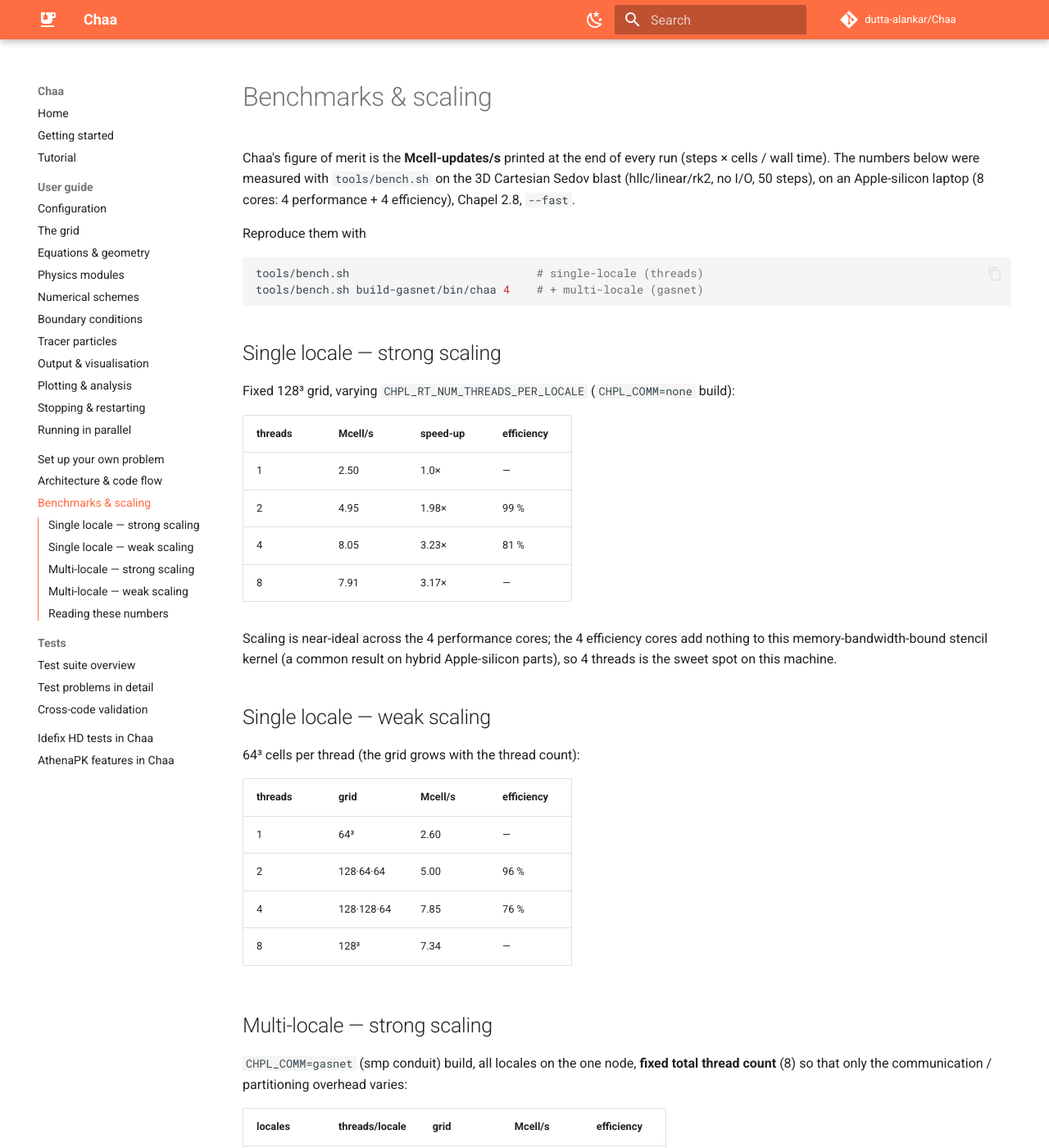
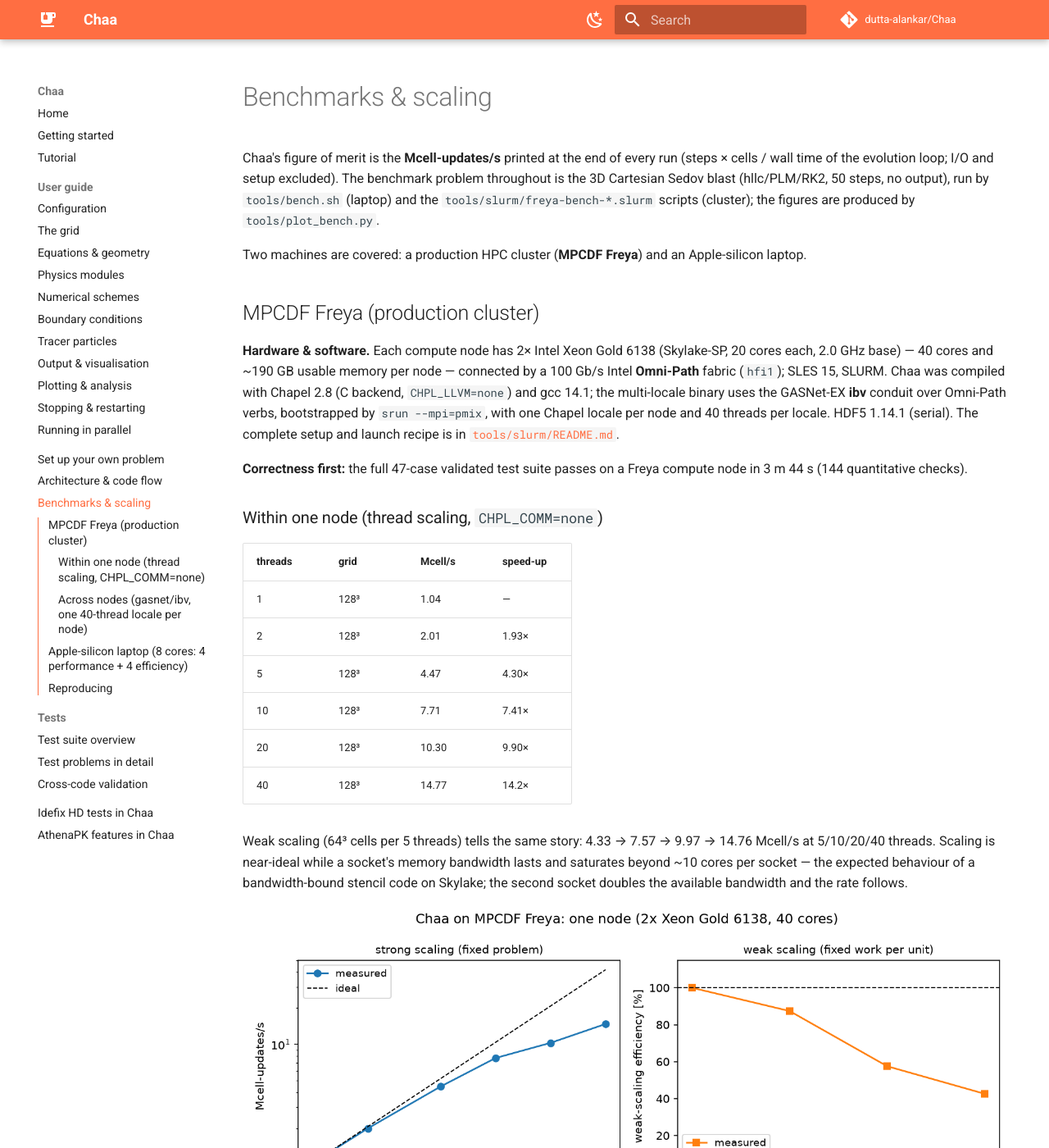
Before and after one commit to dutta-alankar/Chaa, an MkDocs documentation site: the page built from docs/benchmarks.md, in a window 1280 px wide and 1400 px high. Shown: the whole window at 82% size. Built offline with MkDocs 1.6.1 and Material for MkDocs 9.7.7, drawn with Linux system fonts in a browser that asks for light colours; comment, search, counter and statistics services are not loaded; some of the changed text lies outside the part shown.

Commit message:
Freya (MPCDF) cluster campaign: SLURM tooling, network-scale perf fixes, benchmark docs with plots
- tools/slurm/: complete Freya recipe (README.md walks through building
  Chapel single- and multi-locale with CHPL_LLVM=none + gasnet/ibv,
  building Chaa, and running single-/multi-locale jobs), sbatch
  templates for production runs, the test suite and the scaling
  campaigns; the multi-locale pattern launches chaa_real directly with
  srun --mpi=pmix (PMIx bootstrap; the Chapel launcher submits its own
  allocation and its ssh spawner is blocked on Freya) with
  CHPL_RT_MAX_HEAP_SIZE capped below the job cgroup limit.
- Two multi-locale performance fixes found on the real network
  (invisible on shared memory): restart/gather I/O now uses bulk
  per-plane slice transfers instead of element-wise remote reads
  (removed a ~64 s fixed cost), and the grid is block-split only along
  x1 so every halo plane is contiguous (the default 2x2x2 locale grid
  cut the memory-fastest axis into tiny strided RDMAs; 8-node strong
  throughput +42%, weak efficiency 57->65%).
- Mcell-updates/s now measures the evolution loop only; --commDiag=true
  prints per-locale CommDiagnostics for tuning.
- docs/benchmarks.md rewritten with the Freya campaign (hardware and
  software details, within-node 1.04->14.8 Mcell/s at 40 threads,
  across-node weak scaling to 44.1 Mcell/s on 512^3 over 8 Omni-Path
  nodes, 47/47 suite on a compute node) plus refreshed laptop numbers;
  scaling figures generated by the new tools/plot_bench.py; README and
  parallel/plotting pages updated.

Co-Authored-By: Claude Fable 5 <noreply@anthropic.com>

````diff
--- a/docs/benchmarks.md
+++ b/docs/benchmarks.md
@@ -1,91 +1,142 @@
 # Benchmarks & scaling
 
 Chaa's figure of merit is the **Mcell-updates/s** printed at the end of
-every run (steps × cells / wall time). The numbers below were measured
-with `tools/bench.sh` on the 3D Cartesian Sedov blast (hllc/linear/rk2,
-no I/O, 50 steps), on an Apple-silicon laptop (8 cores: 4 performance +
-4 efficiency), Chapel 2.8, `--fast`.
+every run (steps × cells / wall time of the evolution loop; I/O and
+setup excluded). The benchmark problem throughout is the 3D Cartesian
+Sedov blast (hllc/PLM/RK2, 50 steps, no output), run by
+`tools/bench.sh` (laptop) and the `tools/slurm/freya-bench-*.slurm`
+scripts (cluster); the figures are produced by `tools/plot_bench.py`.
 
-Reproduce them with
+Two machines are covered: a production HPC cluster (**MPCDF Freya**)
+and an Apple-silicon laptop.
 
-```sh
-tools/bench.sh                            # single-locale (threads)
-tools/bench.sh build-gasnet/bin/chaa 4    # + multi-locale (gasnet)
-```
+## MPCDF Freya (production cluster)
 
-## Single locale — strong scaling
+**Hardware & software.** Each compute node has 2× Intel Xeon Gold 6138
+(Skylake-SP, 20 cores each, 2.0 GHz base) — 40 cores and ~190 GB usable
+memory per node — connected by a 100 Gb/s Intel **Omni-Path** fabric
+(`hfi1`); SLES 15, SLURM. Chaa was compiled with Chapel 2.8 (C
+backend, `CHPL_LLVM=none`) and gcc 14.1; the multi-locale binary uses
+the GASNet-EX **ibv** conduit over Omni-Path verbs, bootstrapped by
+`srun --mpi=pmix`, with one Chapel locale per node and 40 threads per
+locale. HDF5 1.14.1 (serial). The complete setup and launch recipe is
+in [`tools/slurm/README.md`](https://github.com/dutta-alankar/Chaa/blob/main/tools/slurm/README.md).
 
-Fixed 128³ grid, varying `CHPL_RT_NUM_THREADS_PER_LOCALE`
-(`CHPL_COMM=none` build):
+**Correctness first:** the full 47-case validated test suite passes on
+a Freya compute node in 3 m 44 s (144 quantitative checks).
 
-| threads | Mcell/s | speed-up | efficiency |
+### Within one node (thread scaling, `CHPL_COMM=none`)
+
+| threads | grid | Mcell/s | speed-up |
 |---|---|---|---|
-| 1 | 2.50 | 1.0× | — |
-| 2 | 4.95 | 1.98× | 99 % |
-| 4 | 8.05 | 3.23× | 81 % |
-| 8 | 7.91 | 3.17× | — |
+| 1 | 128³ | 1.04 | — |
+| 2 | 128³ | 2.01 | 1.93× |
+| 5 | 128³ | 4.47 | 4.30× |
+| 10 | 128³ | 7.71 | 7.41× |
+| 20 | 128³ | 10.30 | 9.90× |
+| 40 | 128³ | 14.77 | 14.2× |
 
-Scaling is near-ideal across the 4 performance cores; the 4 efficiency
-cores add nothing to this memory-bandwidth-bound stencil kernel (a
-common result on hybrid Apple-silicon parts), so 4 threads is the sweet
-spot on this machine.
+Weak scaling (64³ cells per 5 threads) tells the same story: 4.33 →
+7.57 → 9.97 → 14.76 Mcell/s at 5/10/20/40 threads. Scaling is
+near-ideal while a socket's memory bandwidth lasts and saturates
+beyond ~10 cores per socket — the expected behaviour of a
+bandwidth-bound stencil code on Skylake; the second socket doubles the
+available bandwidth and the rate follows.
 
-## Single locale — weak scaling
+![Freya within-node scaling](assets/plots/freya-node-scaling.png)
 
-64³ cells per thread (the grid grows with the thread count):
+### Across nodes (gasnet/ibv, one 40-thread locale per node)
 
-| threads | grid | Mcell/s | efficiency |
-|---|---|---|---|
-| 1 | 64³ | 2.60 | — |
-| 2 | 128·64·64 | 5.00 | 96 % |
-| 4 | 128·128·64 | 7.85 | 76 % |
-| 8 | 128³ | 7.34 | — |
+Strong scaling, fixed 256³ box:
 
-## Multi-locale — strong scaling
+| locales (nodes) | Mcell/s | speed-up |
+|---|---|---|
+| 1 | 8.50 | — |
+| 2 | 12.21 | 1.44× |
+| 4 | 18.35 | 2.16× |
+| 8 | 18.52 | 2.18× |
 
-`CHPL_COMM=gasnet` (smp conduit) build, all locales on the one node,
-**fixed total thread count** (8) so that only the communication /
-partitioning overhead varies:
-
-| locales | threads/locale | grid | Mcell/s | efficiency |
-|---|---|---|---|---|
-| 1 | 8 | 128³ | 5.56 | — |
-| 2 | 4 | 128³ | 5.35 | 96 % |
-| 4 | 2 | 128³ | 4.98 | 90 % |
-
-Splitting the same box over 4 locales costs only ~10 %: the halo
-exchanges (`updateFluff()`) and the distributed-array bookkeeping are
-cheap relative to the hydro sweeps. (The gasnet binary is ~30 % slower
-than the `CHPL_COMM=none` binary at equal resources — the standard cost
-of compiling array accesses for a potentially remote address space.)
-
-## Multi-locale — weak scaling
-
-128·64·64 cells **per locale**, 2 threads per locale:
+Weak scaling, 256³ cells per locale:
 
 | locales | grid | Mcell/s | efficiency |
 |---|---|---|---|
-| 1 | 128·64·64 | 3.08 | — |
-| 2 | 128·128·64 | 5.11 | 83 % |
-| 4 | 128³ | 4.00 | 32 % |
+| 1 | 256³ | 8.48 | — |
+| 2 | 512·256·256 | 14.90 | 88 % |
+| 4 | 512·512·256 | 24.90 | 73 % |
+| 8 | 512³ | 44.13 | 65 % |
 
-The 4-locale point is limited by the machine, not the code: 4 locales ×
-2 threads oversubscribes onto the efficiency cores (compare the
-single-locale strong-scaling table, where 8 native threads are no
-faster than 4).
+![Freya across-node scaling](assets/plots/freya-multi-scaling.png)
 
-## Reading these numbers
+How to read these numbers:
 
-Everything here ran on **one laptop** — the multi-locale runs use
-GASNet's shared-memory conduit, so they demonstrate correctness and
-measure the *overhead* of the distributed-memory code path, not real
-network scaling. On a cluster the strong-scaling efficiency per
-doubling (96 %, 90 % above) is the quantity to watch, with the network
-replacing shared memory in the halo exchange. Piece-wise parallel
-output (per-locale HDF5/VTK + XDMF stitching) was verified in these
-runs to reproduce the single-locale fields to machine precision
-(max |Δρ| = 2.6×10⁻¹⁵), and distributed tracer particles match the
-single-locale trajectories to 10⁻¹².
+- **Weak scaling is the operative regime** for a distributed
+  finite-volume code: grow the problem with the machine. 512³
+  (134 million cells) runs at 44 Mcell/s on 8 nodes at 65 % efficiency.
+- **Strong scaling saturates** once the per-locale block gets small:
+  256³ split 8 ways leaves only 2 M cells per 40-core node, and the
+  per-step distributed-loop synchronisations (a fixed ~tens of ms per
+  step) stop shrinking. Use ≳8 M cells per node for efficient runs.
+- The multi-locale binary pays a **flat ~40 % single-locale penalty**
+  versus the `CHPL_COMM=none` build (8.5 vs 14.8 Mcell/s on the same
+  node) — the cost of compiling every array access for a potentially
+  remote address space with the C backend. Use the single-locale build
+  whenever a run fits on one node.
 
-See [Running in parallel](user-guide/parallel.md) for how to build the
-gasnet runtime and launch multi-locale jobs.
+Two multi-locale performance lessons from this campaign are now baked
+into the code (they were invisible on shared memory and dominant on a
+real network): restart/gather I/O uses bulk per-plane transfers
+instead of element-wise remote reads, and the grid is block-split
+**only along x1**, keeping every halo plane contiguous in memory (the
+default 2×2×2 locale grid on 8 locales cuts the memory-fastest axis
+into tens of thousands of tiny strided RDMAs and cost a third of the
+8-node throughput).
+
+## Apple-silicon laptop (8 cores: 4 performance + 4 efficiency)
+
+Measured with `tools/bench.sh`, Chapel 2.8 (LLVM backend), macOS.
+
+Single locale (`CHPL_COMM=none`), strong scaling at 128³:
+
+| threads | Mcell/s | speed-up |
+|---|---|---|
+| 1 | 2.79 | — |
+| 2 | 5.37 | 1.92× |
+| 4 | 9.18 | 3.29× |
+| 8 | 8.93 | 3.20× |
+
+Weak scaling (64³ per thread): 2.73 / 5.21 / 9.00 / 9.12 Mcell/s at
+1/2/4/8 threads. The 4 efficiency cores add nothing to this
+bandwidth-bound kernel — 4 threads is the sweet spot.
+
+Multi-locale (GASNet **smp** conduit, all locales on the one machine,
+fixed 8 threads total — this isolates the distributed code path's
+overhead, not network scaling):
+
+| locales × threads | Mcell/s (strong, 128³) |
+|---|---|
+| 1 × 8 | 5.93 |
+| 2 × 4 | 5.62 |
+| 4 × 2 | 5.44 |
+
+i.e. ~8 % total cost for splitting the box four ways over shared
+memory. Multi-locale correctness is verified here too: 4-locale piece
+output reassembles to the single-locale fields to machine precision
+(2.6×10⁻¹⁵) and particle trajectories match to 10⁻¹².
+
+## Reproducing
+
+```sh
+# laptop / any shared-memory machine:
+tools/bench.sh                            # single-locale thread scaling
+tools/bench.sh build-gasnet/bin/chaa 4    # + gasnet-smp locale overhead
+
+# cluster (Freya; adapt modules/substrate elsewhere):
+sbatch      tools/slurm/freya-bench-node.slurm
+sbatch -N 8 tools/slurm/freya-bench-multi.slurm
+python tools/plot_bench.py chaa-bench-node-*.out  --save node.png
+python tools/plot_bench.py chaa-bench-multi-*.out --save multi.png
+```
+
+See [Running in parallel](user-guide/parallel.md) for building the
+multi-locale runtime and [`tools/slurm/README.md`](https://github.com/dutta-alankar/Chaa/blob/main/tools/slurm/README.md)
+for the full cluster recipe.
--- a/docs/user-guide/parallel.md
+++ b/docs/user-guide/parallel.md
@@ -55,9 +55,13 @@ locale-local fluff cache, refreshed once per boundary application.
 **Multi-locale correctness is verified**, not assumed: a 4-locale
 Sedov/vortex run reproduces the single-locale fields to machine
 precision (max |Δρ| = 2.6×10⁻¹⁵ after piece reassembly) and
-single-locale particle trajectories to 10⁻¹²; strong-scaling overhead
-of the distributed code path is ~10 % at 4 locales on one node
-([benchmarks](../benchmarks.md)).
+single-locale particle trajectories to 10⁻¹². On a production cluster
+(MPCDF Freya, Omni-Path) the full test suite passes on a compute node
+and a 512³ box reaches 44 Mcell/s across 8 nodes
+([benchmarks](../benchmarks.md)); the complete cluster recipe — Chapel
+build, GASNet/PMIx launch pattern, SLURM templates and the pitfalls —
+is in
+[`tools/slurm/README.md`](https://github.com/dutta-alankar/Chaa/blob/main/tools/slurm/README.md).
 
 ## Parallel I/O
 
````
Also changed, not shown: README.md (+14 -10 lines), docs/index.md (+4 -3 lines), docs/user-guide/plotting.md (+5 -0 lines), tools/slurm/README.md (added, +169 -0 lines), docs/assets/plots/freya-multi-scaling.png (added), docs/assets/plots/freya-node-scaling.png (added), 10 other files.
